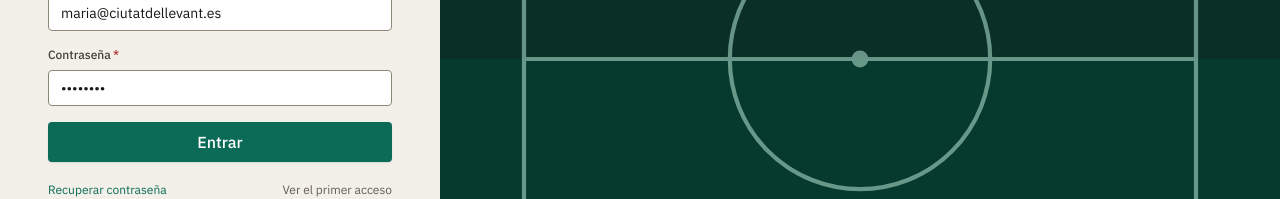
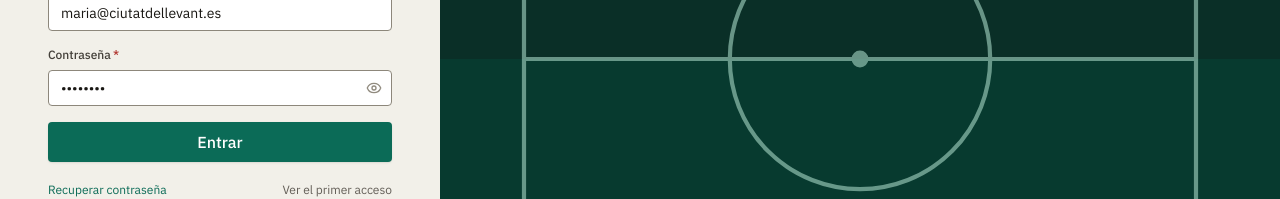
Before and after one commit to varunsainani/if7sports-admin-dashboard, a Next.js app in the folder source-code/: page /login in a window 1280 px wide. Shown: the part 341-540 px from the top of the page. Built offline with nearby package versions, Linux system fonts and the light colour scheme.

Commit message:
Use the reveal toggle on every password field in login
Covers all four, not just the first: the credentials step, and the three the
first-access flow asks for at once. A form that makes you type a new password
twice with no way to check either one is where the toggle earns most of its
keep.

```diff
--- a/source-code/app/login/page.tsx
+++ b/source-code/app/login/page.tsx
@@ -8,7 +8,7 @@ import { ArrowLeft, KeyRound, MailCheck, ShieldCheck } from 'lucide-react'
 import { cn } from '@/lib/utils'
 import { polideportivo } from '@/lib/mock-data'
 import { Button } from '@/components/ui/button'
-import { Campo, Input } from '@/components/ui/input'
+import { Campo, Input, InputContrasena } from '@/components/ui/input'
 import { Marca } from '@/components/shell/sidebar'
 import { Toaster, toast } from '@/components/ui/toast'
 
@@ -146,9 +146,8 @@ export default function LoginPage() {
                 </Campo>
 
                 <Campo etiqueta="Contraseña" htmlFor="login-password" requerido>
-                  <Input
+                  <InputContrasena
                     id="login-password"
-                    type="password"
                     autoComplete="current-password"
                     defaultValue="demo1234"
                   />
@@ -263,7 +262,7 @@ export default function LoginPage() {
                 }}
               >
                 <Campo etiqueta="Contraseña temporal" htmlFor="cambio-temporal" requerido>
-                  <Input id="cambio-temporal" type="password" autoComplete="current-password" />
+                  <InputContrasena id="cambio-temporal" autoComplete="current-password" />
                 </Campo>
 
                 <Campo
@@ -272,11 +271,11 @@ export default function LoginPage() {
                   requerido
                   ayuda="Al menos 10 caracteres, con una mayúscula y un número."
                 >
-                  <Input id="cambio-nueva" type="password" autoComplete="new-password" />
+                  <InputContrasena id="cambio-nueva" autoComplete="new-password" />
                 </Campo>
 
                 <Campo etiqueta="Repite la nueva contraseña" htmlFor="cambio-repetir" requerido>
-                  <Input id="cambio-repetir" type="password" autoComplete="new-password" />
+                  <InputContrasena id="cambio-repetir" autoComplete="new-password" />
                 </Campo>
 
                 <Button type="submit" size="lg" className="w-full">
```
